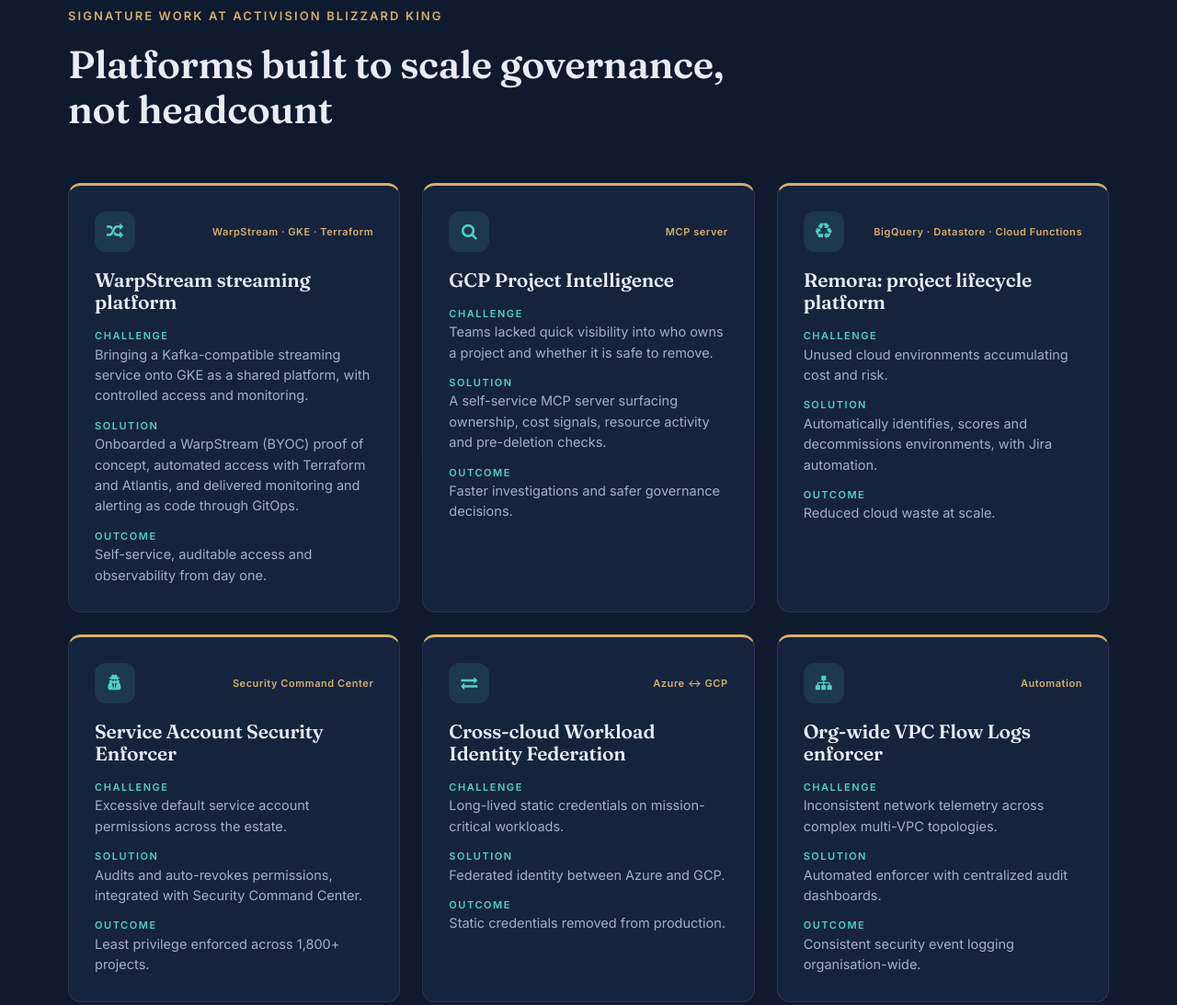
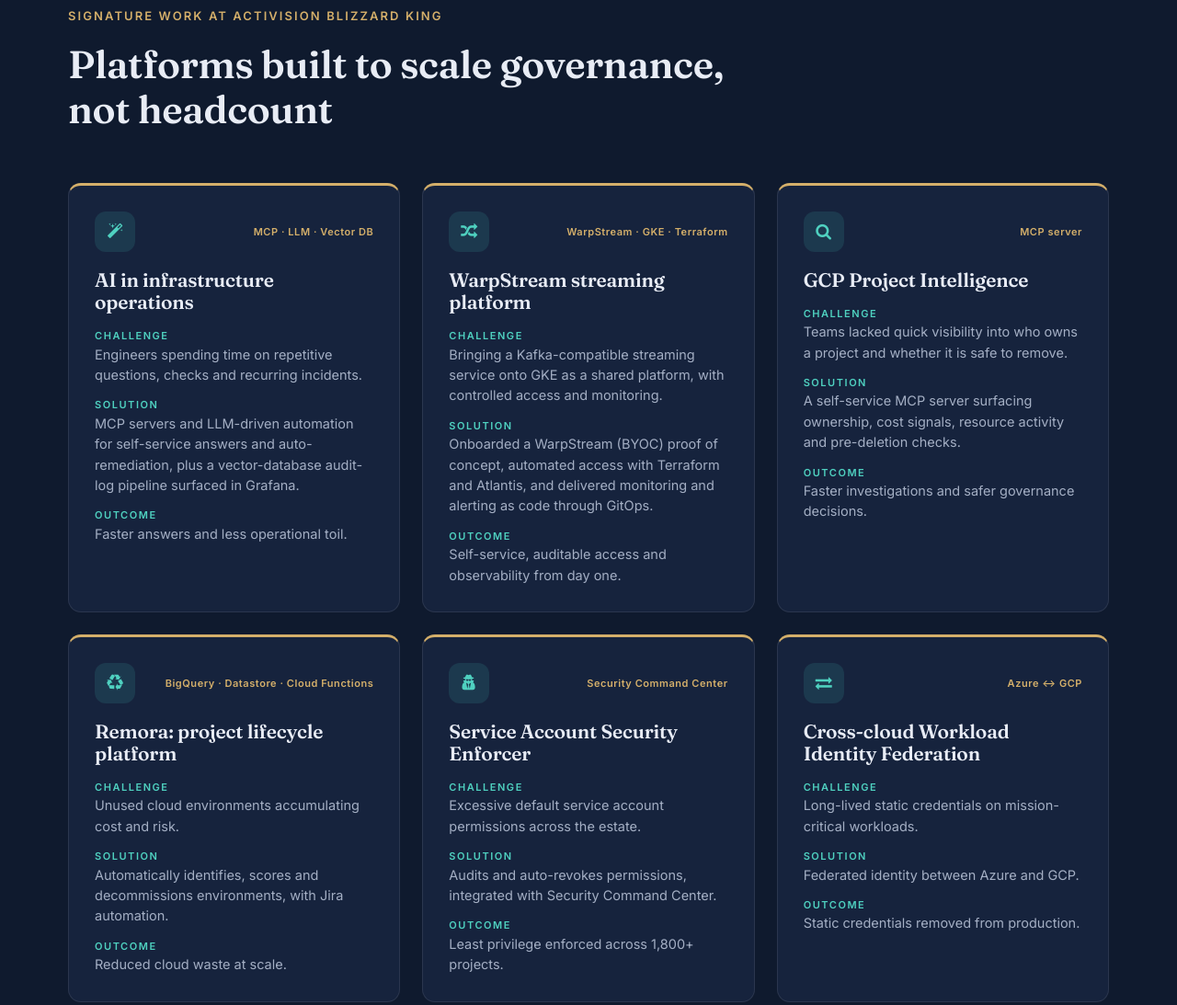
Before and after one commit to pavithranagaraj26/pavithranagaraj26.github.io, a plain HTML site: page index.html in a window 1280 px wide. Shown: the part 2048-3141 px from the top of the page at 92% size. Drawn offline with Linux system fonts and the light colour scheme.

Commit message:
Add AI, MCP and agentic workflow experience
Co-Authored-By: Claude Sonnet 5.5 <noreply@anthropic.com>

```diff
--- a/index.html
+++ b/index.html
@@ -149,6 +149,16 @@
 		<div class="case-grid">
 
 			<article class="case reveal">
+					<div class="case-top"><span class="case-ico"><i class="fa fa-magic" aria-hidden="true"></i></span><span class="tag">MCP · LLM · Vector DB</span></div>
+					<h3>AI in infrastructure operations</h3>
+					<dl>
+						<dt>Challenge</dt><dd>Engineers spending time on repetitive questions, checks and recurring incidents.</dd>
+						<dt>Solution</dt><dd>MCP servers and LLM-driven automation for self-service answers and auto-remediation, plus a vector-database audit-log pipeline surfaced in Grafana.</dd>
+						<dt>Outcome</dt><dd>Faster answers and less operational toil.</dd>
+					</dl>
+				</article>
+
+				<article class="case reveal">
 					<div class="case-top"><span class="case-ico"><i class="fa fa-random" aria-hidden="true"></i></span><span class="tag">WarpStream · GKE · Terraform</span></div>
 					<h3>WarpStream streaming platform</h3>
 					<dl>
@@ -285,6 +295,8 @@
 				<ul>
 					<li>Onboarded a WarpStream (Kafka-compatible) BYOC proof of concept onto GKE as a shared platform service, covering observability, per-cluster access and alerting.</li>
 						<li>Automated WarpStream access with Terraform and Atlantis (Kafka credentials, ACLs, secrets and IAM bindings), and delivered its monitoring and alerting as code through GitOps.</li>
+						<li>Worked on MCP servers that bring AI into infrastructure operations and user support, giving teams LLM-powered self-service answers and checks.</li>
+						<li>Applied LLMs and AI automation to auto-remediation and workflow optimization, and built an audit-log observability pipeline that reads Confluent Cloud cluster audit logs, uses a vector database and surfaces results in Grafana.</li>
 						<li>Built a GCP Project Intelligence MCP server giving teams self-service visibility into project ownership, cost signals, resource activity and pre-deletion checks.</li>
 					<li>Designed Remora, an internal GCP project lifecycle platform (BigQuery, Datastore, Cloud Functions, Jira automation) that identifies, scores and decommissions unused environments at scale.</li>
 					<li>Built a Default Service Account Security Enforcer integrated with Security Command Center that audits and auto-revokes excessive permissions across 1,800+ projects.</li>
@@ -381,7 +393,7 @@
 			</div>
 			<div class="map-card reveal">
 				<h3><i class="fa fa-terminal" aria-hidden="true"></i> Infrastructure automation</h3>
-				<div class="pills"><span>Python</span><span>Bash</span><span>Event-driven automation</span><span>Self-service tooling</span><span>MCP server</span></div>
+				<div class="pills"><span>Python</span><span>Bash</span><span>Event-driven automation</span><span>Self-service tooling</span><span>MCP servers</span><span>LLM-driven automation</span><span>Agentic workflows</span><span>Vector databases</span></div>
 			</div>
 			<div class="map-card reveal">
 				<h3><i class="fa fa-cubes" aria-hidden="true"></i> Containers and streaming</h3>
```
